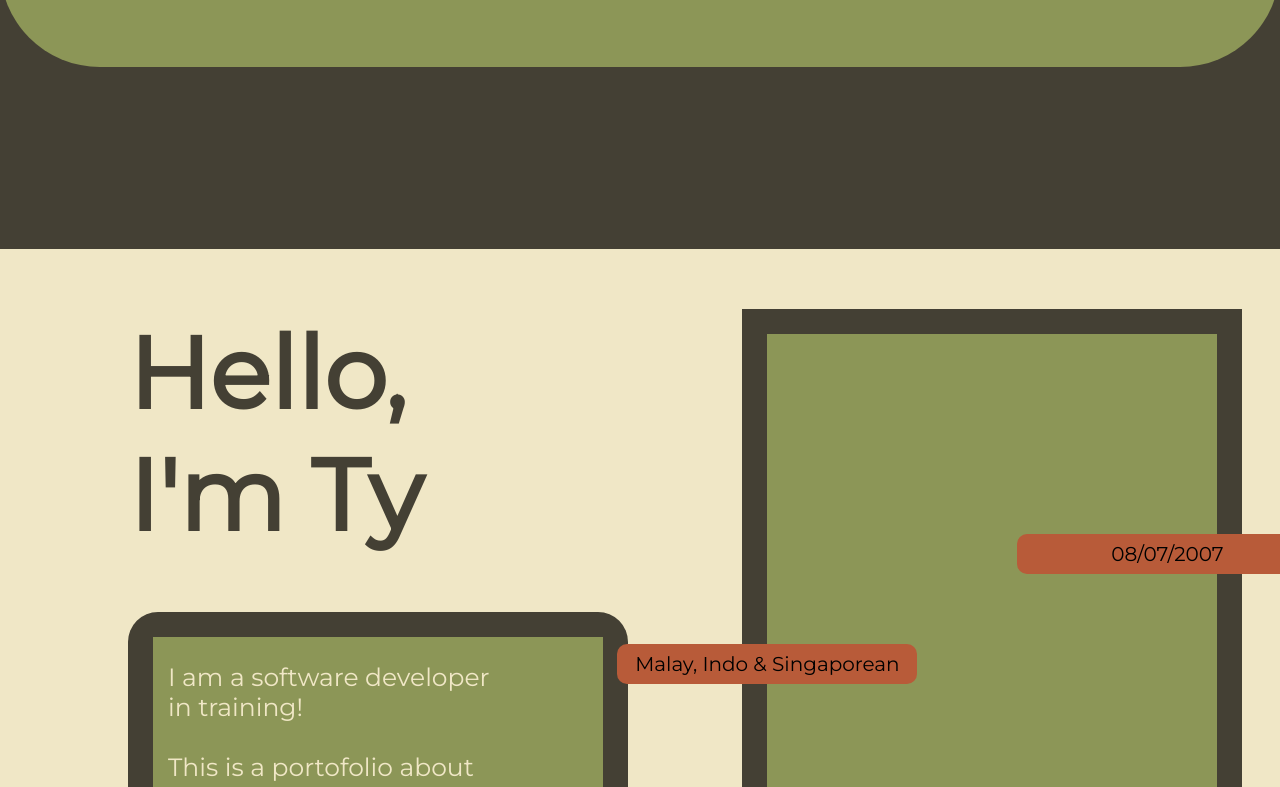
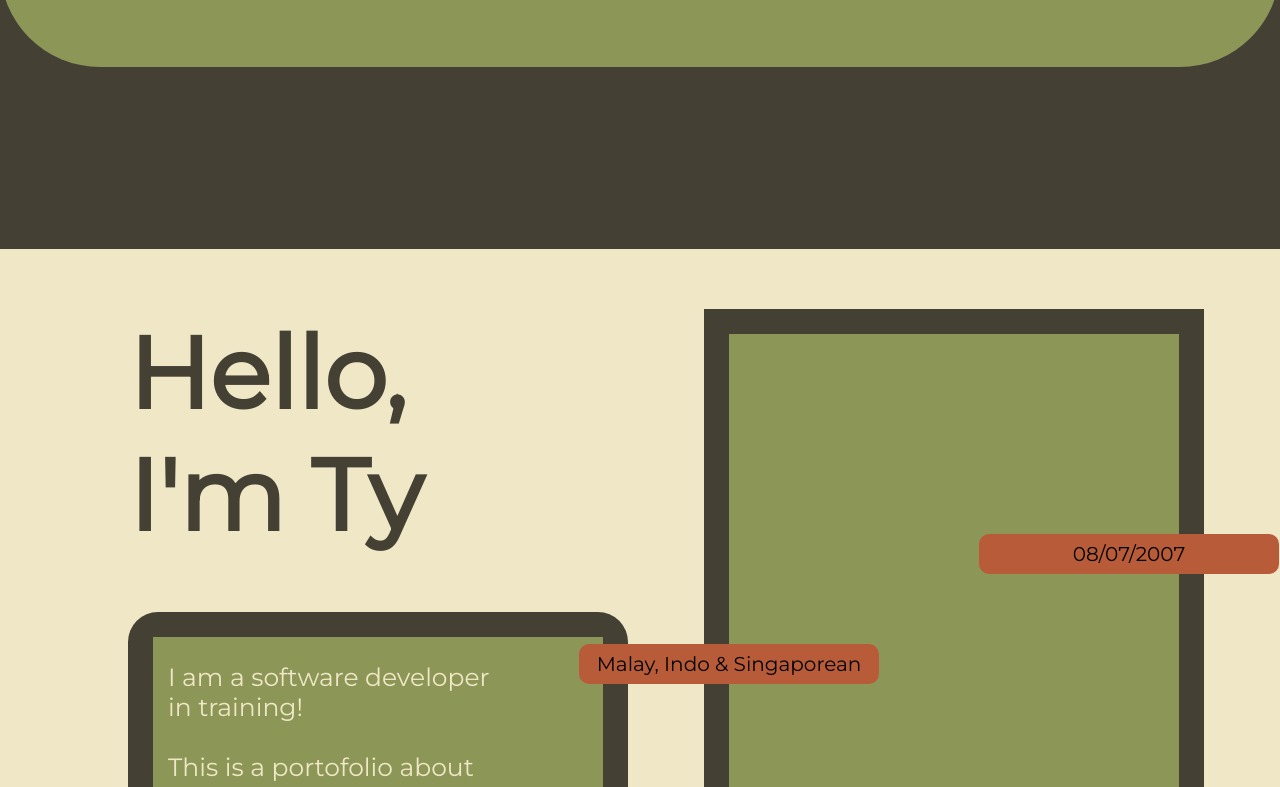
Before and after one commit to ThankY0uu/portofolio, a plain HTML site: page index.html in a window 1280 px wide. Shown: the part 733-1520 px from the top of the page. Drawn offline with Linux system fonts and the light colour scheme; a web font is replaced by a local one.

Commit message:
Update portofolio.css

```diff
--- a/css/portofolio.css
+++ b/css/portofolio.css
@@ -201,12 +201,13 @@ footer {
 
 /*voor de hoofd pagina alleen*/
 
-.description{
+.description {
     justify-content: center;
     padding-top: 10%;
     width: 10%;
     padding-left: 10%;
 }
+
 .onder {
     padding-top: 50px;
     height: 1200px;
@@ -228,8 +229,8 @@ footer {
 
 
 .contact-form {
-padding-left: 38%;
-padding-top: 15%;
+    padding-left: 35%;
+    padding-top: 15%;
 }
 
 .contact-box {
@@ -449,7 +450,4 @@ padding-top: 15%;
     border-color: black;
 }
 
-@media only screen and (max-width: 400px) {
-
-
-}
+@media only screen and (max-width: 400px) {}
```
